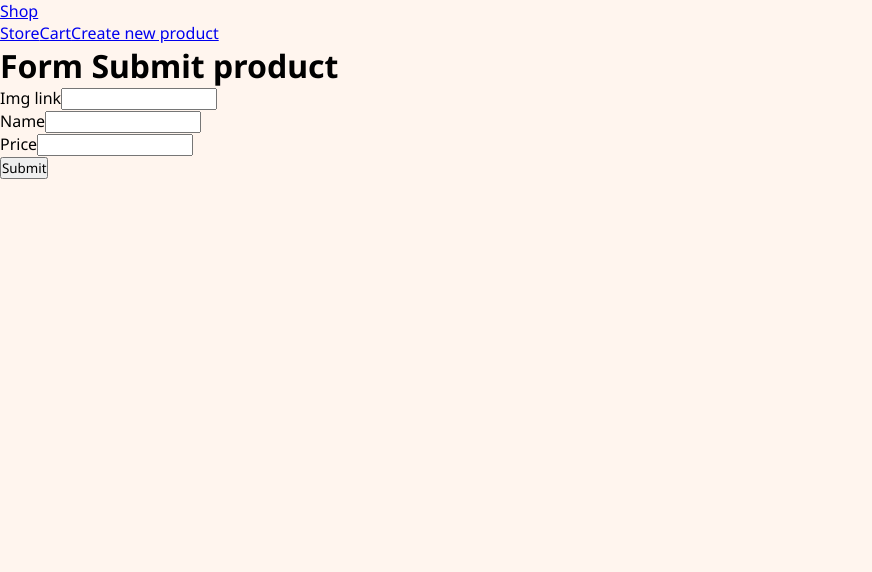
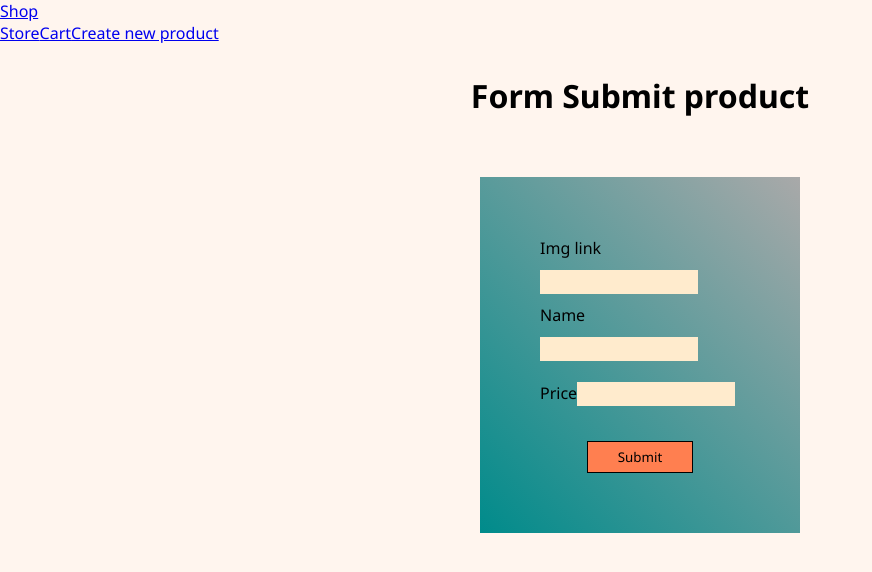
Before and after one commit to vitohatv/shop-react, a React (Create React App) app: page /create-product in a window 1280 px wide. Shown: the top 572 px of the page, without its empty margins (0-872 px from the left). Built offline with nearby package versions, Linux system fonts and the light colour scheme.

Commit message:
Добавил AddEditProducts.css стили для добавления/редактирования товара. Форма и инпуты.

```diff
--- a/src/Containers/AddEditProduct/AddEditProduct.css
+++ b/src/Containers/AddEditProduct/AddEditProduct.css
@@ -0,0 +1,33 @@
+.addEdit-product-title {
+    text-align: center;
+    margin-top: 30px;
+    margin-bottom: 60px;
+}
+.form-submit-product {
+    margin: 0 auto;
+    display: block;
+    width: 320px;
+    background: linear-gradient(45deg, darkcyan, darkgrey);
+    padding: 60px;
+}
+.input-product {
+    margin-top: 11px;
+    margin-bottom: 10px;
+    padding: 3px;
+    background: blanchedalmond;
+    border: none;
+}
+.submit-btn {
+    margin: 0 auto;
+    display: block;
+    margin-top: 25px;
+    padding: 6px 30px;
+    cursor: pointer;
+    background: coral;
+    border: 1px solid;
+}
+.product-photo-preview {
+    width: 185px;
+    margin-top: 20px;
+    margin-bottom: 20px;
+}
```
